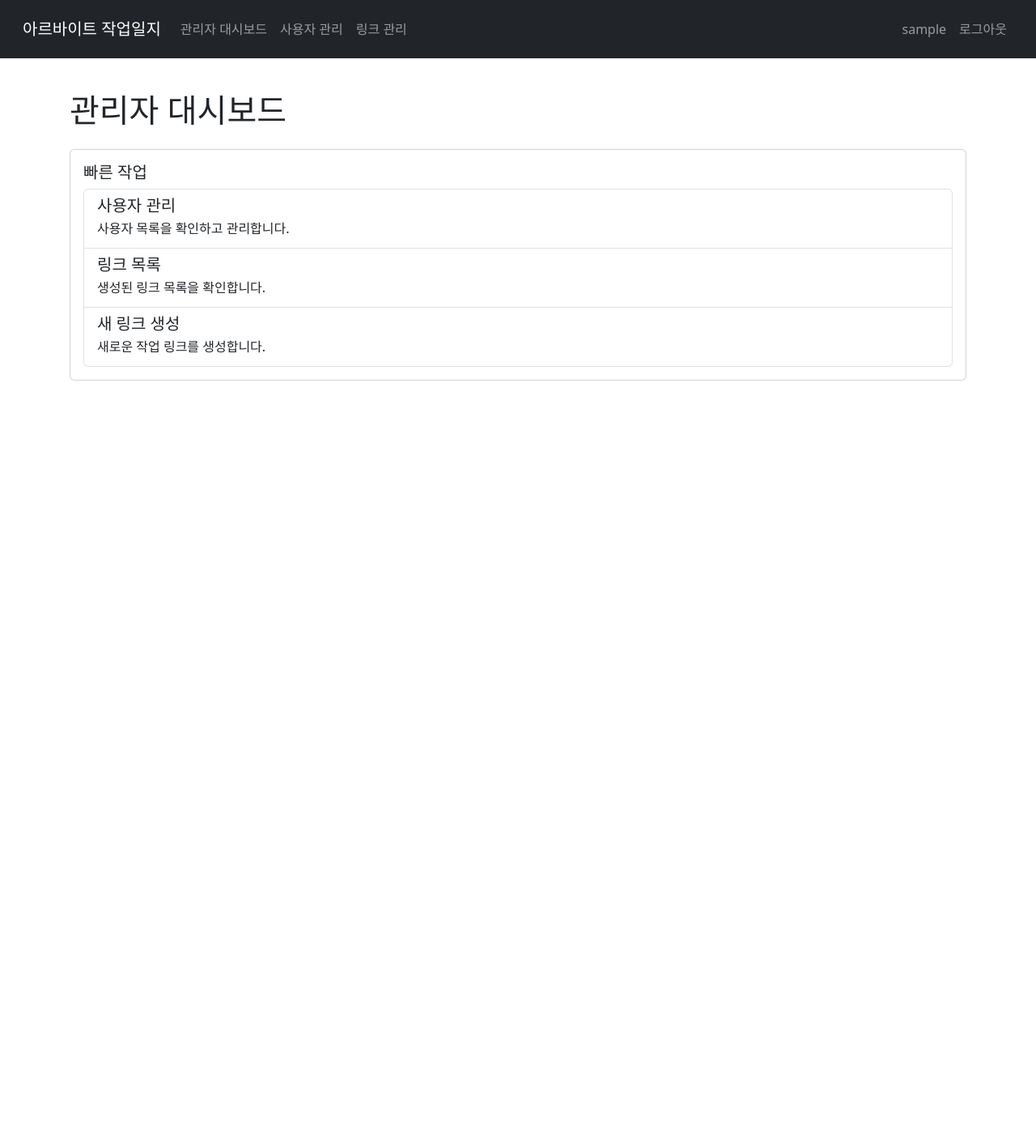
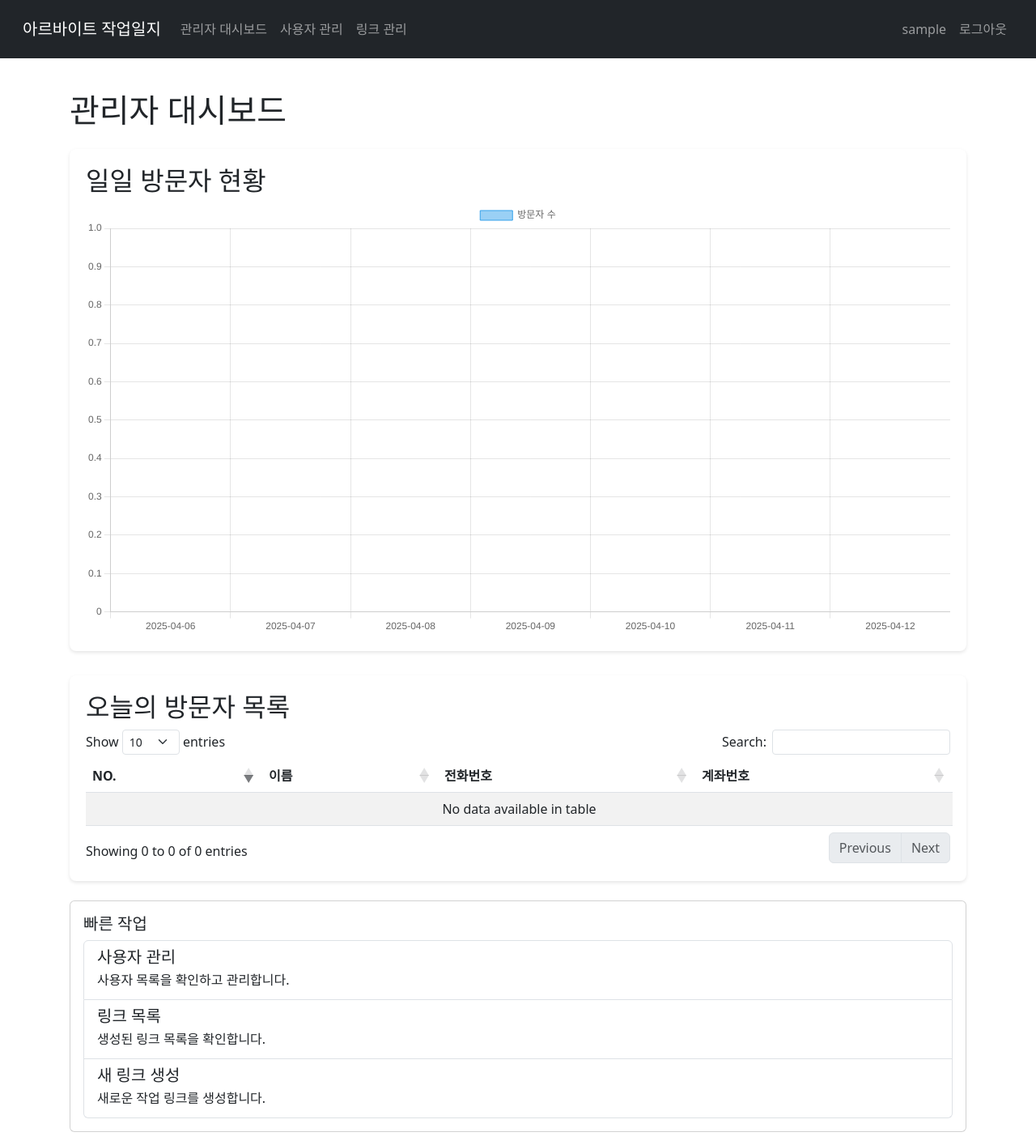
Before and after one commit to javamain87/web_python, a Flask app: page /admin/ in a window 1280 px wide. Shown: the whole page at 81% size. Before the commit the page ends 470 px from the top, so only its background shows below. Run offline with Flask 2, Linux system fonts and the light colour scheme; a user stored in the database is signed in; tables that the repository leaves empty hold one stand-in row (values such as "Sample post"); data that the repository does not hold is empty; some libraries are stand-ins or nearby versions.

Commit message:
feat: 관리자 대시보드에 방문자 통계 차트와 목록 테이블 추가

```diff
--- a/app/routes/admin.py
+++ b/app/routes/admin.py
@@ -4,11 +4,12 @@ from functools import wraps
 from app.models import User, Link, WorkLog
 from app import db
 import secrets
-from datetime import datetime
+from datetime import datetime, timedelta
 from twilio.rest import Client
 import os
 import socket
 from app.forms import LinkForm
+from sqlalchemy import func
 
 # Twilio 계정 정보
 TWILIO_ACCOUNT_SID = os.getenv('TWILIO_ACCOUNT_SID')
@@ -251,3 +252,74 @@ def public_view_link(link_code):
                          applicant=applicant,
                          worker=worker,
                          is_public=True)
+
+@bp.route('/api/visitor_stats')
+@login_required
+@admin_required
+def visitor_stats():
+    # 최근 7일간의 방문자 통계
+    end_date = datetime.now().date()
+    start_date = end_date - timedelta(days=6)
+
+    # 일별 방문자 수 조회
+    stats = db.session.query(
+        func.date(WorkLog.created_at).label('date'),
+        func.count(WorkLog.id).label('count')
+    ).filter(
+        WorkLog.created_at >= start_date,
+        WorkLog.created_at <= end_date
+    ).group_by(
+        func.date(WorkLog.created_at)
+    ).all()
+
+    # 결과를 딕셔너리로 변환
+    result = {
+        'labels': [],
+        'data': []
+    }
+
+    # 모든 날짜에 대해 데이터 생성
+    current_date = start_date
+    while current_date <= end_date:
+        date_str = current_date.strftime('%Y-%m-%d')
+        result['labels'].append(date_str)
+
+        # 해당 날짜의 방문자 수 찾기
+        count = next((stat.count for stat in stats if stat.date == current_date), 0)
+        result['data'].append(count)
+
+        current_date += timedelta(days=1)
+
+    return jsonify(result)
+
+@bp.route('/api/today_visitors')
+@login_required
+@admin_required
+def today_visitors():
+    # 오늘의 방문자 목록
+    today = datetime.now().date()
+
+    visitors = db.session.query(
+        WorkLog.id,
+        User.username,
+        User.phone_number,
+        User.account_number
+    ).join(
+        User, WorkLog.worker_id == User.id
+    ).filter(
+        func.date(WorkLog.created_at) == today
+    ).order_by(
+        WorkLog.created_at.desc()
+    ).all()
+
+    # 결과를 리스트로 변환
+    result = []
+    for i, visitor in enumerate(visitors, 1):
+        result.append({
+            'id': i,
+            'name': visitor.username,
+            'phone': visitor.phone_number,
+            'account': visitor.account_number
+        })
+
+    return jsonify(result)
--- a/app/templates/admin/index.html
+++ b/app/templates/admin/index.html
@@ -1,12 +1,56 @@
 {% extends "base.html" %}
 
 {% block title %}대시보드{% endblock %}
+
+{% block extra_css %}
+<style>
+    .chart-container {
+        background: white;
+        padding: 20px;
+        border-radius: 8px;
+        box-shadow: 0 2px 4px rgba(0,0,0,0.1);
+        margin-bottom: 30px;
+    }
+    .table-container {
+        background: white;
+        padding: 20px;
+        border-radius: 8px;
+        box-shadow: 0 2px 4px rgba(0,0,0,0.1);
+    }
+</style>
+{% endblock %}
 
 {% block content %}
 <div class="row">
     <div class="col-12">
         <h1 class="mb-4">관리자 대시보드</h1>
-        <div class="card">
+
+        <!-- 방문자 통계 차트 -->
+        <div class="chart-container">
+            <h2>일일 방문자 현황</h2>
+            <canvas id="visitorChart"></canvas>
+        </div>
+
+        <!-- 방문자 목록 테이블 -->
+        <div class="table-container">
+            <h2>오늘의 방문자 목록</h2>
+            <table id="visitorTable" class="table table-striped">
+                <thead>
+                    <tr>
+                        <th>NO.</th>
+                        <th>이름</th>
+                        <th>전화번호</th>
+                        <th>계좌번호</th>
+                    </tr>
+                </thead>
+                <tbody>
+                    <!-- 데이터는 JavaScript에서 동적으로 로드됩니다 -->
+                </tbody>
+            </table>
+        </div>
+
+        <!-- 기존 빠른 작업 카드 -->
+        <div class="card mt-4">
             <div class="card-body">
                 <h5 class="card-title">빠른 작업</h5>
                 <div class="list-group">
@@ -34,3 +78,89 @@
     </div>
 </div>
 {% endblock %}
+
+{% block extra_js %}
+<script>
+// 방문자 통계 차트
+const ctx = document.getElementById('visitorChart').getContext('2d');
+let visitorChart;
+
+// 방문자 통계 데이터 가져오기
+async function fetchVisitorStats() {
+    try {
+        const response = await fetch('/admin/api/visitor_stats');
+        const data = await response.json();
+
+        if (visitorChart) {
+            visitorChart.destroy();
+        }
+
+        visitorChart = new Chart(ctx, {
+            type: 'bar',
+            data: {
+                labels: data.labels,
+                datasets: [{
+                    label: '방문자 수',
+                    data: data.data,
+                    backgroundColor: 'rgba(54, 162, 235, 0.5)',
+                    borderColor: 'rgba(54, 162, 235, 1)',
+                    borderWidth: 1
+                }]
+            },
+            options: {
+                responsive: true,
+                scales: {
+                    y: {
+                        beginAtZero: true
+                    }
+                }
+            }
+        });
+    } catch (error) {
+        console.error('방문자 통계 데이터를 가져오는 중 오류 발생:', error);
+    }
+}
+
+// 방문자 목록 테이블
+let visitorTable;
+async function fetchTodayVisitors() {
+    try {
+        const response = await fetch('/admin/api/today_visitors');
+        const data = await response.json();
+
+        if (visitorTable) {
+            visitorTable.destroy();
+        }
+
+        visitorTable = $('#visitorTable').DataTable({
+            data: data,
+            columns: [
+                { data: 'id' },
+                { data: 'name' },
+                { data: 'phone' },
+                { data: 'account' }
+            ],
+            language: {
+                url: '//cdn.datatables.net/plug-ins/1.13.4/i18n/ko.json'
+            },
+            order: [[0, 'desc']],
+            pageLength: 10
+        });
+    } catch (error) {
+        console.error('오늘의 방문자 데이터를 가져오는 중 오류 발생:', error);
+    }
+}
+
+// 페이지 로드 시 데이터 가져오기
+document.addEventListener('DOMContentLoaded', function() {
+    fetchVisitorStats();
+    fetchTodayVisitors();
+
+    // 5분마다 데이터 갱신
+    setInterval(() => {
+        fetchVisitorStats();
+        fetchTodayVisitors();
+    }, 5 * 60 * 1000);
+});
+</script>
+{% endblock %}
--- a/app/templates/base.html
+++ b/app/templates/base.html
@@ -6,6 +6,8 @@
     <title>{% block title %}{% endblock %} - 아르바이트 작업일지</title>
     <link href="https://cdn.jsdelivr.net/npm/bootstrap@5.3.0/dist/css/bootstrap.min.css" rel="stylesheet">
     <link rel="stylesheet" href="https://cdn.jsdelivr.net/npm/bootstrap-icons@1.7.2/font/bootstrap-icons.css">
+    <!-- DataTables CSS -->
+    <link rel="stylesheet" href="https://cdn.datatables.net/1.13.4/css/dataTables.bootstrap5.min.css">
     <style>
         .navbar {
             padding: 1rem;
@@ -22,6 +24,7 @@
             }
         }
     </style>
+    {% block extra_css %}{% endblock %}
 </head>
 <body>
     <nav class="navbar navbar-expand-lg navbar-dark bg-dark">
@@ -88,5 +91,12 @@
     </div>
 
     <script src="https://cdn.jsdelivr.net/npm/bootstrap@5.3.0/dist/js/bootstrap.bundle.min.js"></script>
+    <!-- Chart.js -->
+    <script src="https://cdn.jsdelivr.net/npm/chart.js"></script>
+    <!-- DataTables JS -->
+    <script src="https://code.jquery.com/jquery-3.6.0.min.js"></script>
+    <script src="https://cdn.datatables.net/1.13.4/js/jquery.dataTables.min.js"></script>
+    <script src="https://cdn.datatables.net/1.13.4/js/dataTables.bootstrap5.min.js"></script>
+    {% block extra_js %}{% endblock %}
 </body>
 </html>
```
Also changed, not shown: app/static/css/admin-dashboard.css (added, +36 -0 lines), app/static/js/admin-dashboard.js (added, +52 -0 lines), package.json (added, +13 -0 lines).
